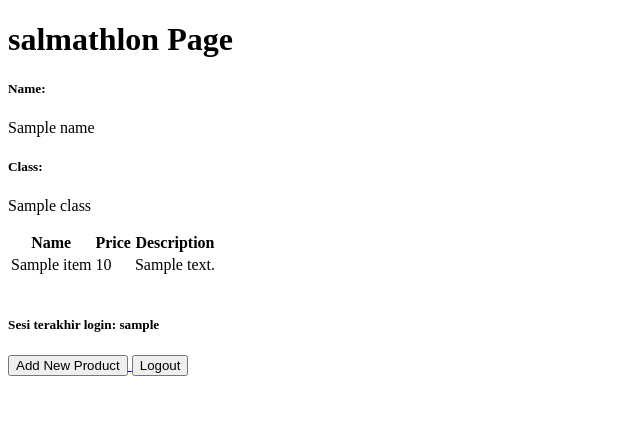
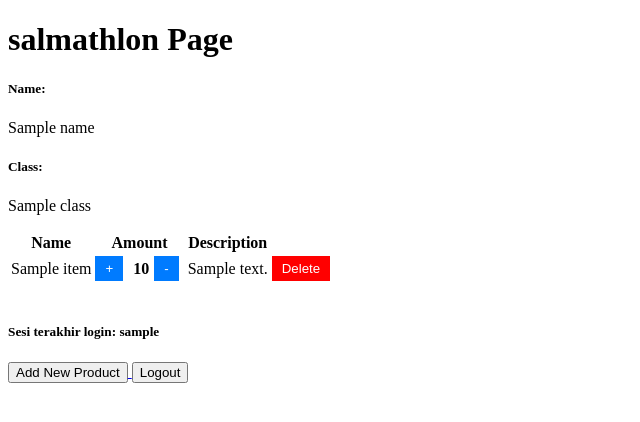
Before and after one commit to slmnrl/salmathlon, a Django app: template main/templates/main.html in a window 1280 px wide. Shown: the top 422 px of the page, without its empty margins (0-640 px from the left). Run offline with Django 4.2, Linux system fonts and the light colour scheme; tables that the repository leaves empty hold one stand-in row (values such as "Sample post"); the template is opened without the code that fills it: values that come from a table or form of the project are taken from there, most other values are stand-ins (such as "Sample title", 1, 10 or a date in 2020).

Commit message:
add increment, decrement, delete

```diff
--- a/main/templates/main.html
+++ b/main/templates/main.html
@@ -1,6 +1,41 @@
 {% extends 'base.html' %}
 
 {% block content %}
+    <style>
+        /* Add this CSS to your stylesheet or <style> tag in your HTML */
+
+        .amount-cell {
+            display: flex;
+            align-items: center; /* Vertically center the buttons and amount */
+        }
+
+        .increment-button,
+        .decrement-button {
+            background-color: #007bff;
+            color: white;
+            border: none;
+            cursor: pointer;
+            padding: 5px 10px;
+            margin-right: 5px; /* Add some space between buttons */
+        }
+
+        .amount {
+            font-weight: bold;
+            margin: 0 5px; /* Add some space between amount and buttons */
+        }
+
+        /* Add this CSS to your stylesheet or <style> tag in your HTML */
+
+        .delete-button {
+            background-color: #ff0000; /* Red background color for the delete button */
+            color: white;
+            border: none;
+            cursor: pointer;
+            padding: 5px 10px;
+        }
+
+    </style>
+
     <h1>salmathlon Page</h1>
 
     <h5>Name:</h5>
@@ -12,22 +47,38 @@
     <table>
         <tr>
             <th>Name</th>
-            <th>Price</th>
+            <th>Amount</th>
             <th>Description</th>
         </tr>
 
         {% comment %} Berikut cara memperlihatkan data produk di bawah baris ini {% endcomment %}
 
         {% for item in items %}
-            <tr>
-                <td>{{item.name}}</td>
-                <td>{{item.amount}}</td>
-                <td>{{item.description}}</td>
-            </tr>
-        {% endfor %}
+        <tr>
+            <td>{{ item.name }}</td>
+            <td class="amount-cell">
+                <form method="post" action="{% url 'main:increment_item' item.id %}">
+                    {% csrf_token %}
+                    <button type="submit" class="increment-button">+</button>
+                </form>
+                <span class="amount">{{ item.amount }}</span>
+                <form method="post" action="{% url 'main:decrement_item' item.id %}">
+                    {% csrf_token %}
+                    <button type="submit" class="decrement-button">-</button>
+                </form>
+            </td>
+            <td>{{ item.description }}</td>
+            <td>
+                <form method="post" action="{% url 'main:delete_item' item.id %}">
+                    {% csrf_token %}
+                    <button type="submit" class="delete-button">Delete</button>
+                </form>
+            </td>
+        </tr>
+    {% endfor %}
     </table>
 
-    <br />
+    <br/>
 
     <h5>Sesi terakhir login: {{ last_login }}</h5>
 
--- a/main/urls.py
+++ b/main/urls.py
@@ -1,5 +1,5 @@
 from django.urls import path
-from main.views import show_main, create_product, show_xml, show_json, show_xml_by_id, show_json_by_id, register, login_user, logout_user
+from main.views import show_main, create_product, show_xml, show_json, show_xml_by_id, show_json_by_id, register, login_user, logout_user, decrement_item, increment_item, delete_item
 
 app_name = 'main'
 
@@ -13,4 +13,7 @@ urlpatterns = [
     path('register/', register, name='register'),
     path('login/', login_user, name='login'),
     path('logout/', logout_user, name='logout'),
+    path('increment/<int:item_id>/', increment_item, name='increment_item'),
+    path('decrement/<int:item_id>/', decrement_item, name='decrement_item'),
+    path('delete/<int:item_id>/', delete_item, name='delete_item'),
 ]
```
Also changed, not shown: main/views.py (+23 -2 lines).
